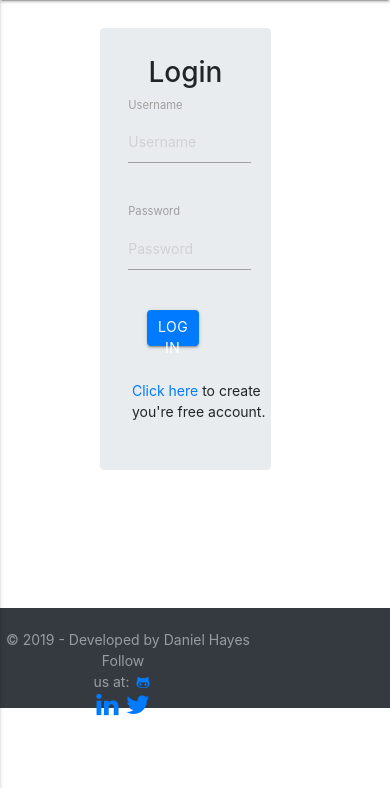
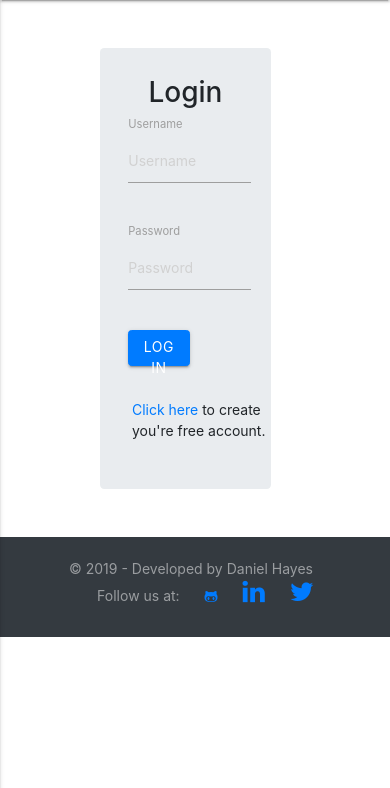
Before and after one commit to Danhayes3008/milestone-project-3, a Flask app: page /login in a window 390 px wide. Shown: the part 56-844 px from the top of the page. Run offline with Flask 2, Linux system fonts and the light colour scheme; some libraries are stand-ins or nearby versions.

Commit message:
pushing the new updates to my main files

```diff
--- a/static/scss/main/main.css
+++ b/static/scss/main/main.css
@@ -14,13 +14,25 @@
   display: inline;
   padding-left: 5%;
   width: 50%; }
+  @media (max-width: 730px) {
+    .icons {
+      display: inline;
+      padding-left: 5%;
+      width: 10%; } }
 
 .copyright {
   padding-left: 5%; }
+  @media (max-width: 730px) {
+    .copyright {
+      padding-left: 20%; } }
 
 .ul {
   margin-left: 25%;
   width: 15%; }
+  @media (max-width: 730px) {
+    .ul {
+      width: 100%;
+      margin-left: 0%; } }
 
 .padding-l2 {
   padding-left: 6%; }
@@ -46,6 +58,9 @@
 
 .padding1 {
   padding-left: 18%; }
+  @media (max-width: 730px) {
+    .padding1 {
+      padding-left: 0%; } }
 
 .button1 {
   width: 50%; }
@@ -83,6 +98,9 @@
 .container {
   margin: 0;
   margin-bottom: 110px !important; }
+  @media (max-width: 730px) {
+    .container {
+      margin-bottom: 10px !important; } }
 
 .container1 {
   margin: 0; }
@@ -106,6 +124,10 @@
   @media (min-width: 1200px) {
     .padding-l1 {
       padding-left: 20%;
+      margin-top: 5%; } }
+  @media (max-width: 730px) {
+    .padding-l1 {
+      padding-left: 0%;
       margin-top: 5%; } }
 
 @media (min-width: 1200px) {
```
Also changed, not shown: 1 other file.
